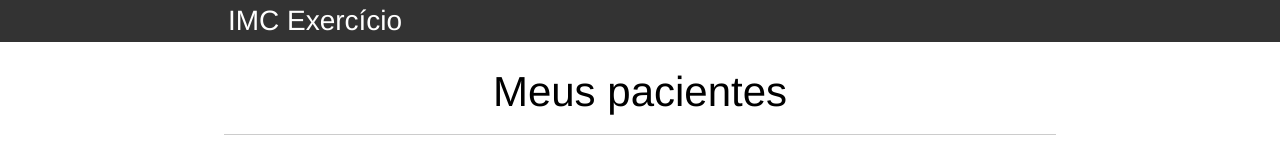
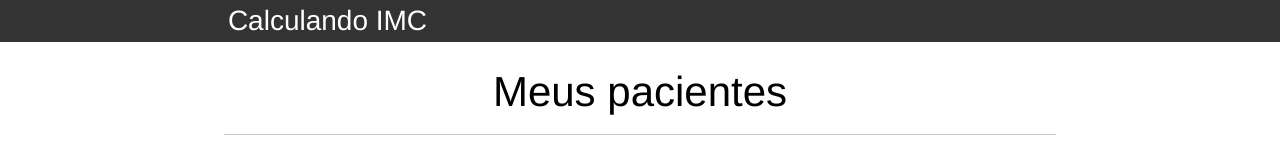
Before and after one commit to GugaAraujo/Calculo-IMC, a plain HTML site: page index.html in a window 1280 px wide. Shown: the top 155 px of the page. Drawn offline with Linux system fonts and the light colour scheme.

Commit message:
fix: Alterando nome do site.

```diff
--- a/index.html
+++ b/index.html
@@ -2,7 +2,7 @@
 <html lang="pt-br">
 	<head>
 		<meta charset="UTF-8">
-		<title>IMC Exercício</title>
+		<title>Calculando IMC</title>
 		<link rel="icon" href="favicon.ico" type="image/x-icon">
 		<link rel="stylesheet" type="text/css" href="css/reset.css">
 		<link rel="stylesheet" type="text/css" href="css/index.css">
@@ -12,7 +12,7 @@
 
 		<header>
 			<div class="container">
-				<h1>IMC Exercício</h1>
+				<h1>Calculando IMC</h1>
 			</div>
 		</header>
 		<main>
```
